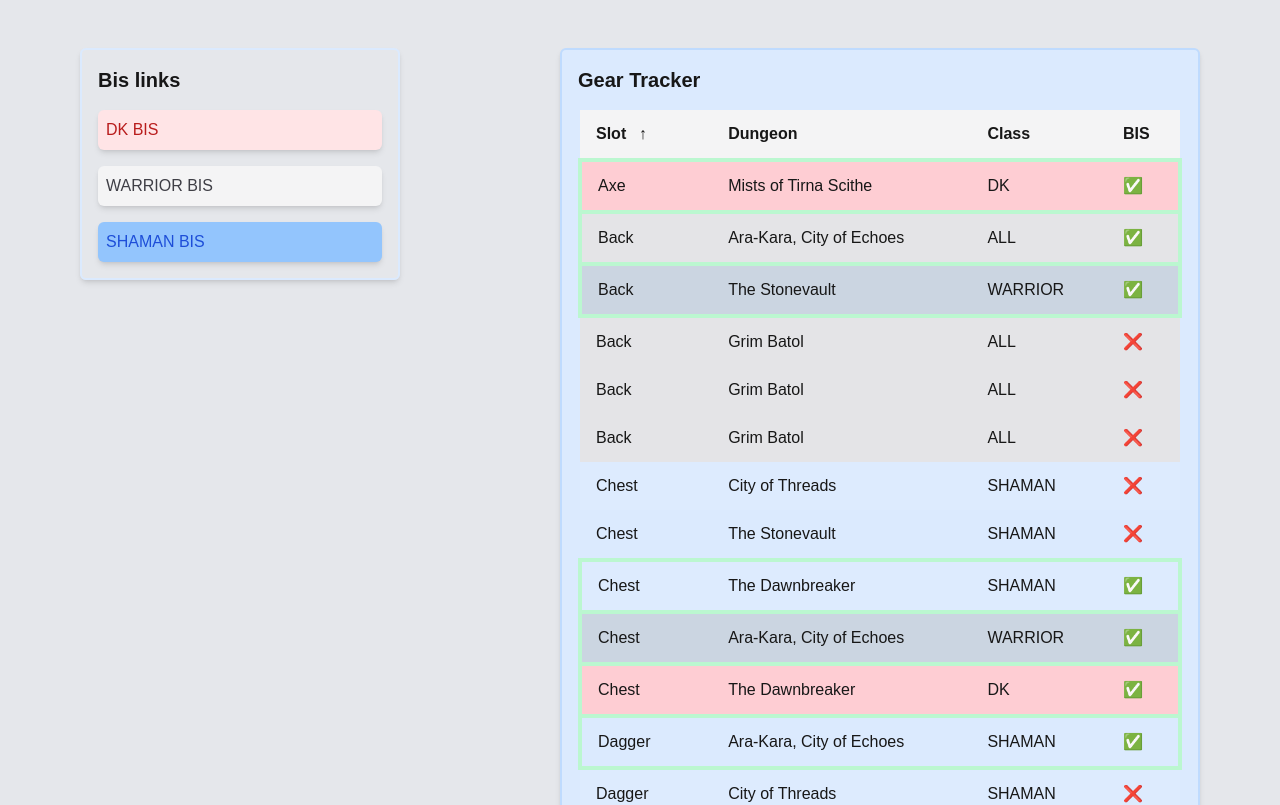
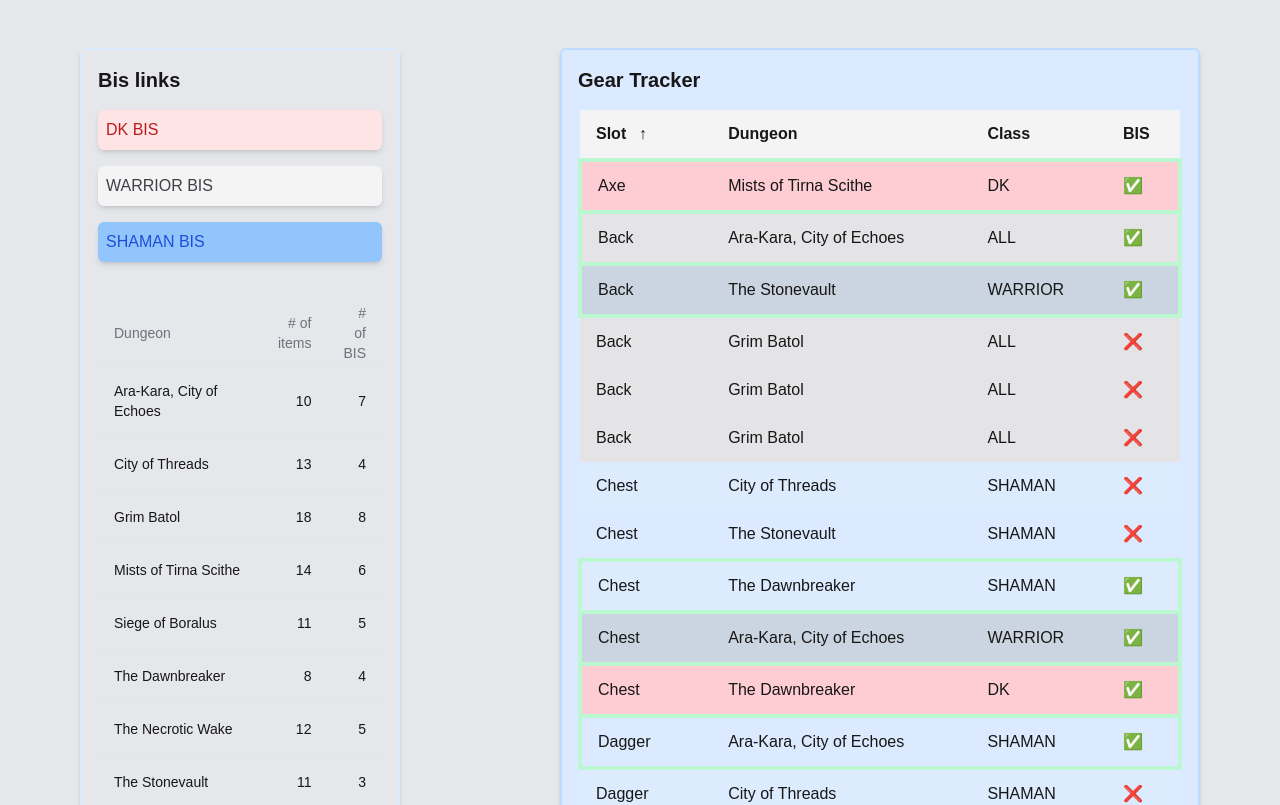
Before and after one commit to MikeH1990/GearTracker, a Next.js app: page / in a window 1280 px wide. Shown: the top 805 px of the page. Built offline with nearby package versions, Linux system fonts and the light colour scheme.

Commit message:
finished table

```diff
--- a/app/MData.js
+++ b/app/MData.js
@@ -108,12 +108,6 @@
     Slot: "Axe",
     Dungeon: "Mists of Tirna Scithe",
     BIS: true,
-    class: "DK",
-  },
-  {
-    Slot: "Mace",
-    Dungeon: "The Stonebreaker",
-    BIS: false,
     class: "DK",
   },
   {
--- a/app/page.tsx
+++ b/app/page.tsx
@@ -1,4 +1,5 @@
 import { GearTable } from "@/components/component/gear-table";
+import { DungeonTable } from "@/components/dungeon-table";
 
 export default function Home() {
   return (
@@ -31,6 +32,7 @@
             </a>
           </div>
         </div>
+        <DungeonTable />
       </div>
       <div className="w-2/4 m-auto border-solid border-blue-200 border-2 mt-12 p-4 rounded-md shadow-md bg-blue-100">
         <h2 className="text-xl font-bold mb-4">Gear Tracker</h2>
--- /dev/null
+++ b/components/dungeon-table.tsx
@@ -0,0 +1,70 @@
+"use client";
+
+import {
+  Table,
+  TableBody,
+  TableCell,
+  TableHead,
+  TableHeader,
+  TableRow,
+} from "@/components/ui/table";
+
+export function DungeonTable() {
+  return (
+    <div className="container mx-auto py-10">
+      <Table>
+        <TableHeader>
+          <TableRow>
+            <TableHead className="w-[200px]">Dungeon</TableHead>
+            <TableHead className="text-right"># of items</TableHead>
+            <TableHead className="text-right"># of BIS</TableHead>
+          </TableRow>
+        </TableHeader>
+        <TableBody>
+          <TableRow>
+            <TableCell className="font-medium">
+              Ara-Kara, City of Echoes
+            </TableCell>
+            <TableCell className="text-right">10</TableCell>
+            <TableCell className="text-right">7</TableCell>
+          </TableRow>
+          <TableRow>
+            <TableCell className="font-medium">City of Threads</TableCell>
+            <TableCell className="text-right">13</TableCell>
+            <TableCell className="text-right">4</TableCell>
+          </TableRow>
+          <TableRow>
+            <TableCell className="font-medium">Grim Batol</TableCell>
+            <TableCell className="text-right">18</TableCell>
+            <TableCell className="text-right">8</TableCell>
+          </TableRow>
+          <TableRow>
+            <TableCell className="font-medium">Mists of Tirna Scithe</TableCell>
+            <TableCell className="text-right">14</TableCell>
+            <TableCell className="text-right">6</TableCell>
+          </TableRow>
+          <TableRow>
+            <TableCell className="font-medium">Siege of Boralus</TableCell>
+            <TableCell className="text-right">11</TableCell>
+            <TableCell className="text-right">5</TableCell>
+          </TableRow>
+          <TableRow>
+            <TableCell className="font-medium">The Dawnbreaker</TableCell>
+            <TableCell className="text-right">8</TableCell>
+            <TableCell className="text-right">4</TableCell>
+          </TableRow>
+          <TableRow>
+            <TableCell className="font-medium">The Necrotic Wake</TableCell>
+            <TableCell className="text-right">12</TableCell>
+            <TableCell className="text-right">5</TableCell>
+          </TableRow>
+          <TableRow>
+            <TableCell className="font-medium">The Stonevault</TableCell>
+            <TableCell className="text-right">11</TableCell>
+            <TableCell className="text-right">3</TableCell>
+          </TableRow>
+        </TableBody>
+      </Table>
+    </div>
+  );
+}
--- /dev/null
+++ b/components/ui/table.tsx
@@ -0,0 +1,117 @@
+import * as React from "react"
+
+import { cn } from "@/lib/utils"
+
+const Table = React.forwardRef<
+  HTMLTableElement,
+  React.HTMLAttributes<HTMLTableElement>
+>(({ className, ...props }, ref) => (
+  <div className="relative w-full overflow-auto">
+    <table
+      ref={ref}
+      className={cn("w-full caption-bottom text-sm", className)}
+      {...props}
+    />
+  </div>
+))
+Table.displayName = "Table"
+
+const TableHeader = React.forwardRef<
+  HTMLTableSectionElement,
+  React.HTMLAttributes<HTMLTableSectionElement>
+>(({ className, ...props }, ref) => (
+  <thead ref={ref} className={cn("[&_tr]:border-b", className)} {...props} />
+))
+TableHeader.displayName = "TableHeader"
+
+const TableBody = React.forwardRef<
+  HTMLTableSectionElement,
+  React.HTMLAttributes<HTMLTableSectionElement>
+>(({ className, ...props }, ref) => (
+  <tbody
+    ref={ref}
+    className={cn("[&_tr:last-child]:border-0", className)}
+    {...props}
+  />
+))
+TableBody.displayName = "TableBody"
+
+const TableFooter = React.forwardRef<
+  HTMLTableSectionElement,
+  React.HTMLAttributes<HTMLTableSectionElement>
+>(({ className, ...props }, ref) => (
+  <tfoot
+    ref={ref}
+    className={cn(
+      "border-t bg-muted/50 font-medium [&>tr]:last:border-b-0",
+      className
+    )}
+    {...props}
+  />
+))
+TableFooter.displayName = "TableFooter"
+
+const TableRow = React.forwardRef<
+  HTMLTableRowElement,
+  React.HTMLAttributes<HTMLTableRowElement>
+>(({ className, ...props }, ref) => (
+  <tr
+    ref={ref}
+    className={cn(
+      "border-b transition-colors hover:bg-muted/50 data-[state=selected]:bg-muted",
+      className
+    )}
+    {...props}
+  />
+))
+TableRow.displayName = "TableRow"
+
+const TableHead = React.forwardRef<
+  HTMLTableCellElement,
+  React.ThHTMLAttributes<HTMLTableCellElement>
+>(({ className, ...props }, ref) => (
+  <th
+    ref={ref}
+    className={cn(
+      "h-12 px-4 text-left align-middle font-medium text-muted-foreground [&:has([role=checkbox])]:pr-0",
+      className
+    )}
+    {...props}
+  />
+))
+TableHead.displayName = "TableHead"
+
+const TableCell = React.forwardRef<
+  HTMLTableCellElement,
+  React.TdHTMLAttributes<HTMLTableCellElement>
+>(({ className, ...props }, ref) => (
+  <td
+    ref={ref}
+    className={cn("p-4 align-middle [&:has([role=checkbox])]:pr-0", className)}
+    {...props}
+  />
+))
+TableCell.displayName = "TableCell"
+
+const TableCaption = React.forwardRef<
+  HTMLTableCaptionElement,
+  React.HTMLAttributes<HTMLTableCaptionElement>
+>(({ className, ...props }, ref) => (
+  <caption
+    ref={ref}
+    className={cn("mt-4 text-sm text-muted-foreground", className)}
+    {...props}
+  />
+))
+TableCaption.displayName = "TableCaption"
+
+export {
+  Table,
+  TableHeader,
+  TableBody,
+  TableFooter,
+  TableHead,
+  TableRow,
+  TableCell,
+  TableCaption,
+}
```
